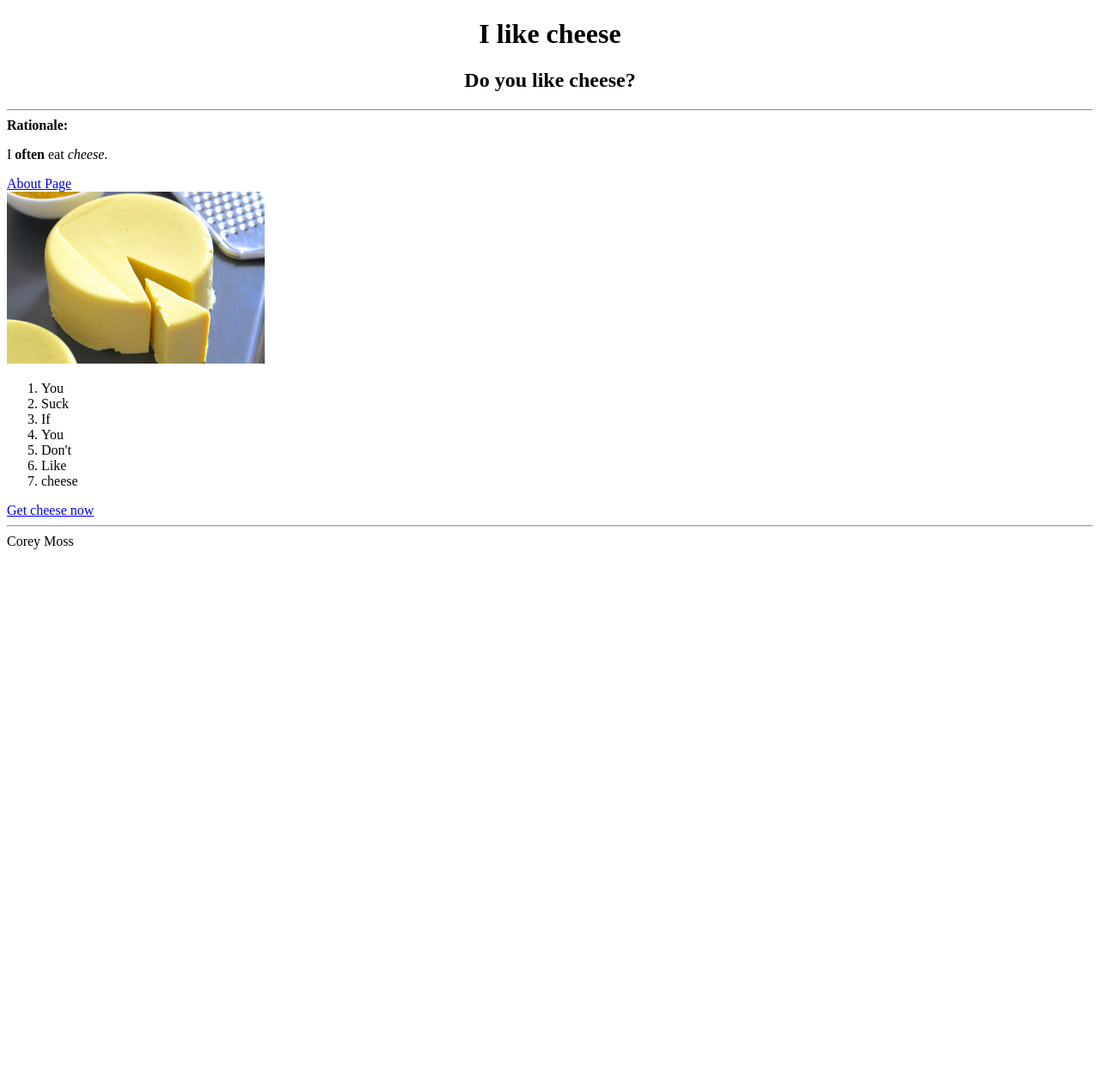
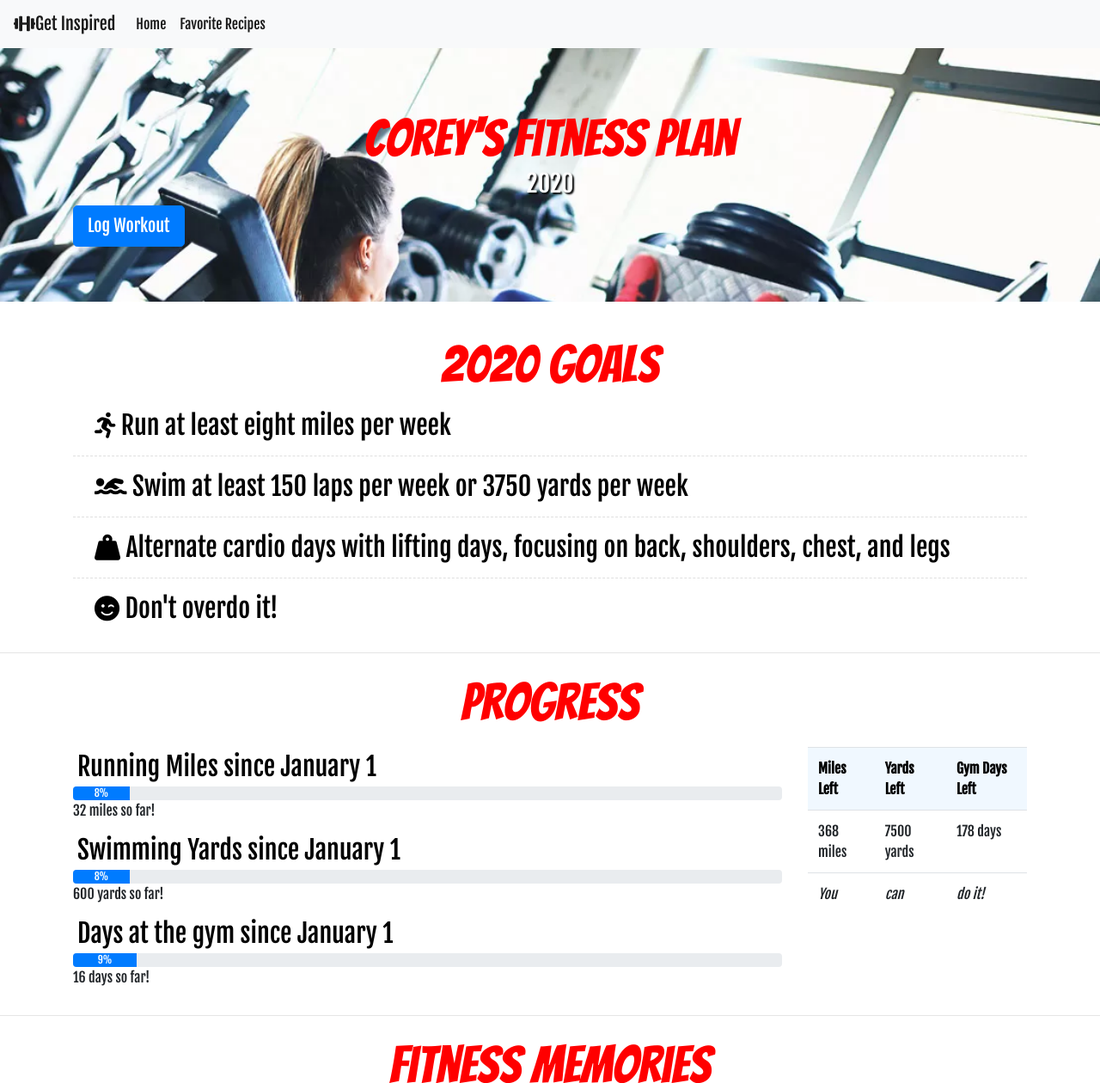
Before and after one commit to cbm585/cbm585.github.io, a plain HTML site: page index.html in a window 1280 px wide. Shown: the top 1260 px of the page at 86% size. Before the commit the page ends 800 px from the top, so only its background shows below. Drawn offline with nearby package versions, Linux system fonts and the light colour scheme.

Commit message:
Assignment 1 Updates
Assignment 1 Updates

```diff
--- a/index.html
+++ b/index.html
@@ -1,26 +1,153 @@
 <!DOCTYPE html>
-<html>
-<head>
-<title>You know you love cheese</title>
-</head>
-<body>
-   <center><h1>I like cheese </h1></center>
-    <center><h2>Do you like cheese?</h2></center>
-    <hr>
-    <strong>Rationale:</strong>
-    <p>I <strong>often</strong> eat <em>cheese</em>.</p>
-    <div>
-        <a href="about.html">About Page</a>
+<html lang="en">
+
+  <head>
+    <meta charset="utf-8">
+    <meta name="viewport" content="width=device-width, initial-scale=1, shrink-to-fit=no">
+
+    <link rel="stylesheet" href="https://stackpath.bootstrapcdn.com/bootstrap/4.4.1/css/bootstrap.min.css" integrity="sha384-Vkoo8x4CGsO3+Hhxv8T/Q5PaXtkKtu6ug5TOeNV6gBiFeWPGFN9MuhOf23Q9Ifjh" crossorigin="anonymous">
+
+    <link rel="stylesheet" href="styles.css">
+
+    <link rel="stylesheet" href="https://use.fontawesome.com/releases/v5.6.3/css/all.css" integrity="sha384-UHRtZLI+pbxtHCWp1t77Bi1L4ZtiqrqD80Kn4Z8NTSRyMA2Fd33n5dQ8lWUE00s/" crossorigin="anonymous">
+
+    <link href="https://fonts.googleapis.com/css?family=Bangers&display=swap" rel="stylesheet">
+
+    <link href="https://fonts.googleapis.com/css?family=Fjalla+One&display=swap" rel="stylesheet">
+
+    <title>Corey's 2020 Fitness Goals</title>
+  </head>
+
+  <body>
+    <nav class="navbar navbar-expand-lg navbar-light bg-light">
+      <a class="navbar-brand" href="https://www.google.com/search?q=six+pack+ab+workouts&rlz=1C1EKKP_enUS840US840&oq=six+pac&aqs=chrome.1.0j69i59j69i57j0j46j0l3.2171j1j8&sourceid=chrome&ie=UTF-8"><i class="fas fa-dumbbell"></i>Get Inspired</a>
+      <button class="navbar-toggler" type="button" data-toggle="collapse" data-target="#navbarNav" aria-controls="navbarNav" aria-expanded="false" aria-label="Toggle navigation">
+        <span class="navbar-toggler-icon"></span>
+      </button>
+      <div class="collapse navbar-collapse" id="navbarNav">
+        <ul class="navbar-nav">
+          <li class="nav-item active">
+            <a class="nav-link" href="index.html">Home<span class="sr-only">(current)</span></a>
+          </li>
+          <li class="nav-item active">
+            <a class="nav-link" href="recipes.html">Favorite Recipes</a>
+          </li>
+        </ul>
+      </div>
+    </nav>
+
+    <div class="jumbotron jumbotron-fluid">
+      <div class="container">
+        <h1>Corey's Fitness Plan</h1>
+        <h3>2020</h3>
+        <a class="btn btn-primary btn-lg" href="inputworkout.html" role="button">Log Workout</a>
+      </div>
     </div>
 
-    <img src="cheese.jpg"
-    style="width:300px;">
-    <ol><li>You</li><li>Suck</li><li>If</li><li>You</li><li>Don't</li><li>Like</li><li>cheese</li>
-    </ol>
-    <a href="https://www.harryanddavid.com/h/gourmet-foods/wine-and-cheese?ref=bing_search_nontm&msclkid=2598b8420c57145f87a2e65481ba9381&utm_source=bing&utm_medium=cpc&utm_campaign=b_nontm_sem_desktop_gourmet%20food%20wine_wine%20cheese_exact&utm_term=best%20cheese&utm_content=best%20-%20charcuterie">Get cheese now</a>
+    <div class="container">
+      <div class="row">
+        <div class="col-md-12">
+          <h1>2020 Goals</h1>
+        </div>
+      </div>
+      <div class="row">
+        <div class="col-md-12">
+          <ul class="list-group list-group-flush">
+            <li class="list-group-item"> <h2> <i class="fas fa-running"></i> Run at least eight miles per week </h2></li>
+            <li class="list-group-item"> <h2> <i class="fas fa-swimmer"></i> Swim at least 150 laps per week or 3750 yards per week</h2></li>
+            <li class="list-group-item"> <h2> <i class="fas fa-weight-hanging"></i> Alternate cardio days with lifting days, focusing on back, shoulders, chest, and legs</h2></li>
+            <li class="list-group-item"> <h2> <i class="fas fa-smile-wink"></i> Don't overdo it!</h2></li>
+          </ul>
+        </div>
+      </div>
+    </div>
     <hr>
-    <div>
-    Corey Moss
+
+    <div class="container">
+      <div class="row">
+        <div class="col-md-12">
+          <H1>Progress</H1>
         </div>
-</body>
+      </div>
+      <p></p>
+      <div class="row">
+        <div class="col-md-9">
+            <h2 class="section-title">Running Miles since January 1</h2>
+            <div class="progress">
+              <div class="progress-bar" role="progressbar" style="width: 8%;" aria-valuenow="8" aria-valuemin="0" aria-valuemax="100">8%</div>
+            </div>
+            <div>
+              <p>32 miles so far!</p>
+            </div>
+            <p></p>
+            <h2 class="section-title">Swimming Yards since January 1</h2>
+            <div class="progress">
+              <div class="progress-bar" role="progressbar" style="width: 8%;" aria-valuenow="8" aria-valuemin="0" aria-valuemax="100">8%</div>
+            </div>
+            <div>
+              <p>600 yards so far!</p>
+            </div>
+            <p></p>
+            <h2 class="section-title">Days at the gym since January 1</h2>
+            <div class="progress">
+              <div class="progress-bar" role="progressbar" style="width: 9%;" aria-valuenow="9" aria-valuemin="0" aria-valuemax="100">9%</div>
+            </div>
+            <div>
+              <p>16 days so far!</p>
+            </div>
+            <p></p>
+        </div>
+        <div class="col-md-3">
+          <table class="table">
+            <tr>
+              <th class="th">Miles Left</th>
+              <th class="th">Yards Left</th>
+              <th class="th">Gym Days Left</th>
+            </tr>
+            <tr>
+              <td>368 miles</td>
+              <td>7500 yards</td>
+              <td>178 days</td>
+            </tr>
+            <tr>
+              <td><em>You</em></td>
+              <td><em>can</em></td>
+              <td><em>do it!</em></td>
+            </tr>
+          </table c>
+        </div>
+      </div>
+    </div>
+    <hr>
+    <div class="container">
+      <div class="row">
+        <div class="col-md-12">
+          <h1>Fitness Memories</h1>
+        </div>
+      </div>
+      <p></p>
+      <div class="row">
+        <div class="col-md-4">
+          <img src="hometown run.jpg">
+        </div>
+        <div class="col-md-4">
+          <img src="spinning class.jpg">
+        </div>
+        <div class="col-md-4">
+          <img src="central park race 1.jpg">
+        </div>
+      </div>
+      <div class="row">
+        <div class="col-md-4 text-center">
+          <p><em>Took a run while in my hometown of Great Neck, NY</em></p>
+        </div>
+        <div class="col-md-4 text-center">
+          <p><em>Did a spinning class in NYC with consulting friends</em></p>
+        </div>
+        <div class="col-md-4 text-center">
+          <p><em>Finished a race with my parents in central park</em></p>
+        </div>
+      </div>
+    </div>
+  </body>
 </html>
--- /dev/null
+++ b/styles.css
@@ -0,0 +1,71 @@
+h1 {
+    color: red;
+    font-size: 60px;
+    margin-top: 5px;
+    margin-bottom: 0px;
+    margin-left: 5px;
+    margin-right: 5px;
+    text-align: center;
+    font-family: 'Bangers', cursive;
+}
+h2 {
+    color: black;
+    font-size: 30px;
+    margin-top: 5px;
+    margin-bottom: 5px;
+    margin-left: 5px;
+    margin-right: 5px;
+    font-family: 'Fjalla One', sans-serif;
+}
+h3 {
+    text-align: center;
+    color: white;
+    font-family: 'Fjalla One', sans-serif;
+    text-shadow: 2px 2px 2px black;
+}
+h4{
+    color:white;
+    font-size: 30px;
+    font-family: 'Fjalla One', sans-serif;
+}
+h6{
+    color:black;
+    font-size: 30px;
+    font-family: 'Fjalla One', sans-serif;
+}
+body {
+    font-family: 'Fjalla One', sans-serif;
+}
+.row {
+    font-family: 'Fjalla One', sans-serif;
+    }
+.jumbotron {
+    background-image: url(1109-leg-press.webp);
+    background-repeat: no-repeat;
+    background-size: cover;
+    background-attachment: fixed;
+}
+form {
+    margin-top: 5px;
+    margin-bottom: 5px;
+    margin-left: 5px;
+    margin-right: 5px;
+    text-align:left;
+}
+.button {
+    display: block;
+    max-width: 300px;
+    margin: auto;
+}
+img{
+    vertical-align: middle;
+    width:100%;
+    height:100%;
+}
+.list-group-item{
+    border-style: dashed;
+}
+th{
+    background-color: aliceblue;
+    color:black
+}
--- /dev/null
+++ b/styles1.css
@@ -0,0 +1,25 @@
+h1 {
+color:orange;
+font-size: 108px;
+text-align: left;
+margin-top: 10px;
+margin-bottom: 20px;
+margin-left: 50px;
+margin-right: 5px;
+border: 1px solid black;
+}
+h2 {
+color: peru;
+font-size: 65px;
+text-align: left
+}
+img {
+height: 250px;
+}
+em, strong {
+text-transform: uppercase;
+font-style:oblique
+}
+p, ol {
+    font-family: helvetica;
+}
```
Also changed, not shown: about.html (deleted, +0 -13 lines), bootstrap.html (added, +25 -0 lines), inputworkout.html (added, +102 -0 lines), recipes.html (added, +91 -0 lines), week1.html (added, +28 -0 lines), 1109-leg-press.webp (added), Fitness image.jpg (added), central park race 1.jpg (added), download.jpg (added), hometown run.jpg (added), spinning class.jpg (added).
